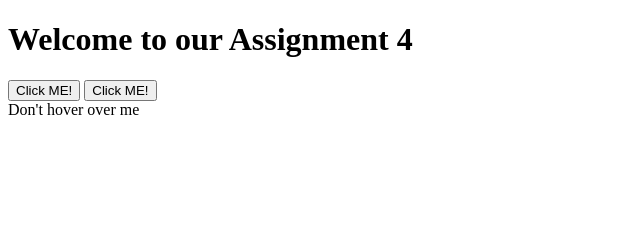
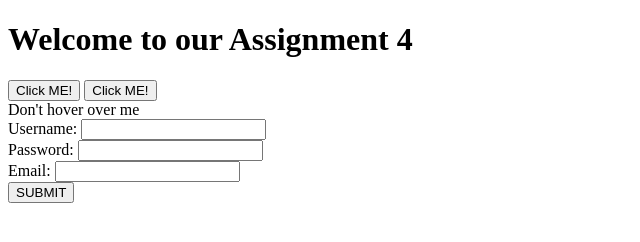
Before and after one commit to andreatranchina/ttp-assignment4-DOM2, a plain HTML site: page index.html in a window 1280 px wide. Shown: the whole page, without its empty margins (0-640 px from the left). Drawn offline with Linux system fonts and the light colour scheme.

Commit message:
completed form

```diff
--- a/index.html
+++ b/index.html
@@ -19,8 +19,17 @@
         <div class="hover-element">Don't hover over me</div>
 
     <div class="part3">
-        <form>
-
+        <form id="my Form">
+            <label for = "username">Username:</label>
+            <input type="username" id="username" required>
+            <br>
+            <label for = "password">Password:</label>
+            <input type="password" id="password" required>
+            <br>
+            <label for = "email">Email:</label>
+            <input type="email" id="email" required>
+            <br>
+            <button type = "submit" >SUBMIT</button>
         </form>
     </div>
 
```
